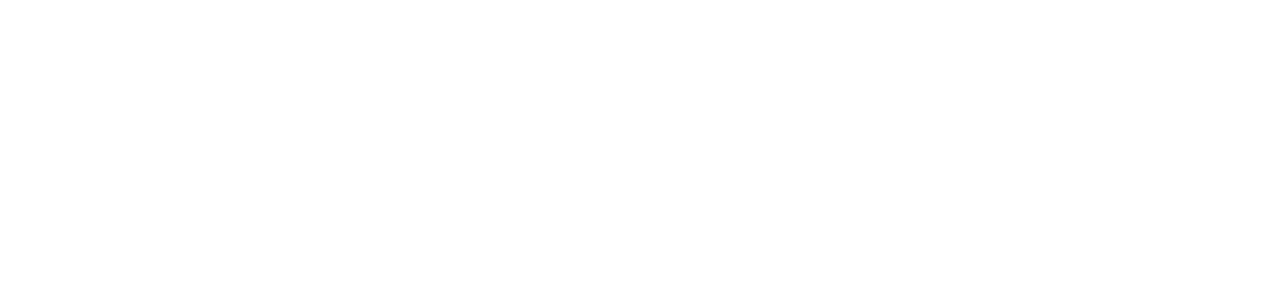
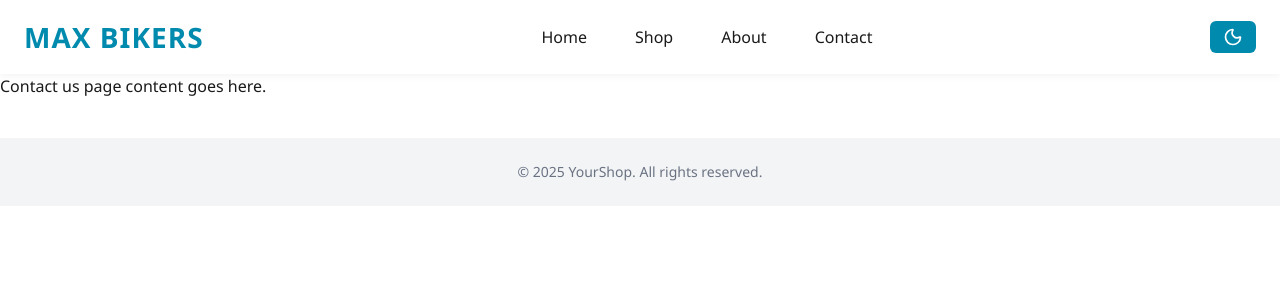
Before and after one commit to matmood-dev/ecommerce-react-springboot, a React (Vite) app in the folder vite-project/: page /contact in a window 1280 px wide. Before the commit this address had no page. Shown: the top 300 px of the page. Built offline with nearby package versions, Linux system fonts and the light colour scheme; the HTML template or start-up script is replaced by a standard one.

Commit message:
dark mode

```diff
--- a/vite-project/index.html
+++ b/vite-project/index.html
@@ -4,7 +4,7 @@
     <meta charset="UTF-8" />
     <link rel="icon" type="image/svg+xml" href="/vite.svg" />
     <meta name="viewport" content="width=device-width, initial-scale=1.0" />
-    <title>YourShop</title>
+    <title>Max Bikers</title>
   </head>
   <body>
     <div id="root"></div>
--- a/vite-project/src/App.tsx
+++ b/vite-project/src/App.tsx
@@ -6,6 +6,8 @@
 
 import Homepage from './pages/Homepage';
 import AboutPage from './pages/About';
+import { Shop } from './pages/Shop';
+import Contact from './pages/Contact';
 
 function App() {
   // ✅ Initialize from localStorage or default to false (light)
@@ -16,7 +18,7 @@
   const toggleTheme = () => {
     setIsDark(prev => {
       const next = !prev;
-      localStorage.setItem('theme', next ? 'dark' : 'light'); // ✅ Save to localStorage
+      localStorage.setItem('theme', next ? 'dark' : 'light');
       console.log('Theme changed. isDark:', next);
       return next;
     });
@@ -29,6 +31,8 @@
         <Routes>
           <Route path="/" element={<Homepage toggleTheme={toggleTheme} isDark={isDark} />} />
           <Route path="/about" element={<AboutPage toggleTheme={toggleTheme} isDark={isDark} />} />
+          <Route path="/shop" element={<Shop toggleTheme={toggleTheme} isDark={isDark} />} />
+          <Route path="/contact" element={<Contact toggleTheme={toggleTheme} isDark={isDark} />} />
         </Routes>
       </Router>
     </ThemeProvider>
--- a/vite-project/src/layout/Navbar.tsx
+++ b/vite-project/src/layout/Navbar.tsx
@@ -1,7 +1,7 @@
 // src/layout/Navbar.tsx
-import React from 'react';
-import styled from 'styled-components';
-import { Menu, X, Sun, Moon } from 'lucide-react';
+import React from "react";
+import styled from "styled-components";
+import { Menu, X, Sun, Moon } from "lucide-react";
 
 type Props = {
   toggleTheme: () => void;
@@ -11,18 +11,21 @@
 export default function Navbar({ toggleTheme, isDark }: Props) {
   console.log("Navbar isDark:", isDark);
   const [open, setOpen] = React.useState(false);
-  const navLinks = ['Home', 'Shop', 'About', 'Contact'];
+  const navLinks = ["Home", "Shop", "About", "Contact"];
   return (
     <Header>
       <NavContainer>
         <Logo>Max Bikers</Logo>
 
         <DesktopMenu>
-          {navLinks.map((link) => (
-            <NavItem key={link} href={`/${link.toLowerCase()}`}>
-              {link}
-            </NavItem>
-          ))}
+          {navLinks.map((link) => {
+            const path = link === "Home" ? "/" : `/${link.toLowerCase()}`;
+            return (
+              <NavItem key={link} href={path}>
+                {link}
+              </NavItem>
+            );
+          })}
         </DesktopMenu>
 
         <Actions>
@@ -56,12 +59,11 @@
   background: ${({ theme }) => theme.background};
   color: ${({ theme }) => theme.text};
   box-shadow: ${({ theme }) =>
-    theme.background === '#1a1a1a'
-      ? '0 4px 12px rgba(0, 0, 0, 0.6)' // Dark mode shadow
-      : '0 2px 8px rgba(0, 0, 0, 0.05)'}; // Light mode shadow
+    theme.background === "#1a1a1a"
+      ? "0 4px 12px rgba(0, 0, 0, 0.6)" // Dark mode shadow
+      : "0 2px 8px rgba(0, 0, 0, 0.05)"}; // Light mode shadow
   transition: box-shadow 0.3s ease, background 0.3s ease;
 `;
-
 
 const NavContainer = styled.div`
   max-width: 1280px;
@@ -125,7 +127,7 @@
   transition: background 0.3s;
 
   &:hover {
-    background: ${({ theme }) => theme.primaryHover || '#0073aa'};
+    background: ${({ theme }) => theme.primaryHover || "#0073aa"};
   }
 
   @media (max-width: 767px) {
--- /dev/null
+++ b/vite-project/src/pages/Contact.tsx
@@ -0,0 +1,17 @@
+import Layout from '../layout/Main';
+import usePageTitle from '../hooks/usePageTitle';
+
+type Props = {
+  toggleTheme: () => void;
+  isDark: boolean;
+};
+
+export default function Contact({ toggleTheme, isDark }: Props) {
+  usePageTitle('Contact Us');
+
+  return (
+    <Layout toggleTheme={toggleTheme} isDark={isDark}>
+      Contact us page content goes here.
+    </Layout>
+  );
+}
--- /dev/null
+++ b/vite-project/src/pages/Shop.tsx
@@ -0,0 +1,16 @@
+import Layout from '../layout/Main'
+import usePageTitle from '../hooks/usePageTitle';
+
+type Props = {
+  toggleTheme: () => void;
+  isDark: boolean;
+};
+
+export const Shop = ({ toggleTheme, isDark }: Props) => {
+    usePageTitle('Contact Us');
+  return (
+    <Layout toggleTheme={toggleTheme} isDark={isDark}>
+        Shop Page
+    </Layout>
+  )
+}
```
